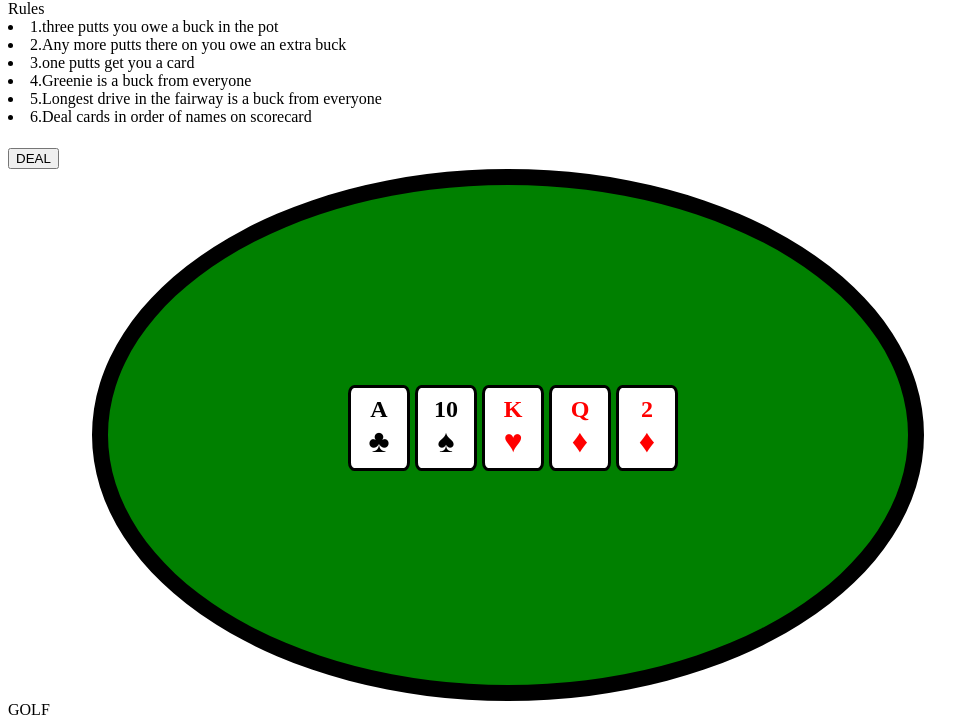
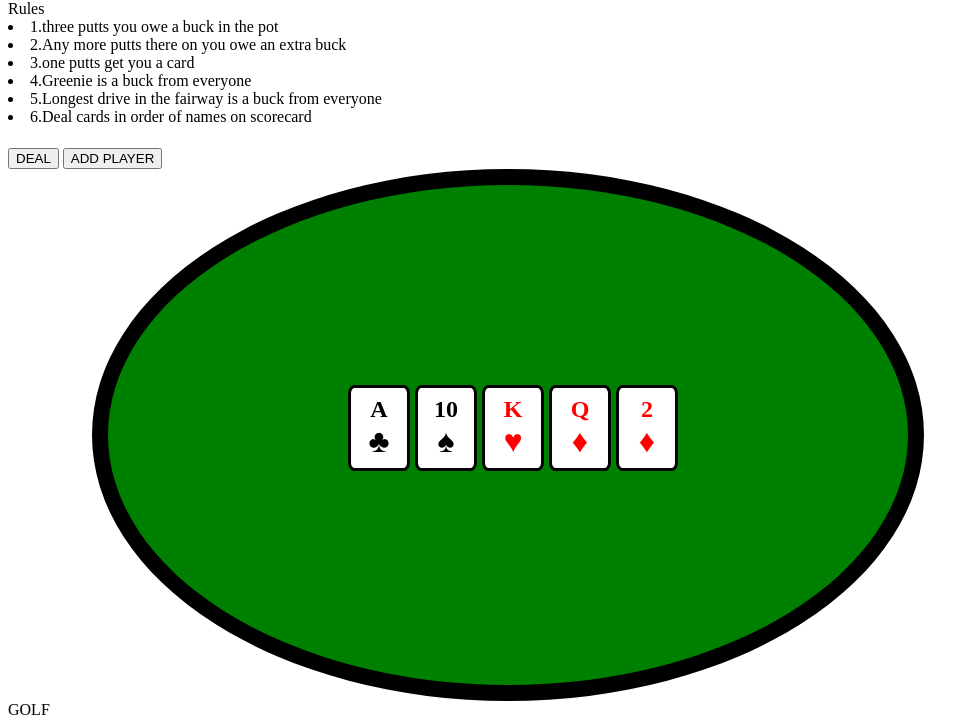
Before and after one commit to tcerven/hamilton, a plain HTML site: page frontend/index.html in a window 1280 px wide. Shown: the part 138-865 px from the top of the page, without its empty margins (0-979 px from the left). Drawn offline with nearby package versions, Linux system fonts and the light colour scheme; a script that the page names is missing.

Commit message:
Adding button to click to add a player to the game. Adding only the button. The handler is left for Tommy to implement.

```diff
--- a/frontend/index.html
+++ b/frontend/index.html
@@ -30,6 +30,7 @@
   <p id="hex-color"></p>
   <div>
       <button type= "submit" onClick="showPumped()">DEAL</button>
+      <button type= "submit" onClick="void()">ADD PLAYER</button>
     </div>
     <div class="main">
         <div class="table">
```
